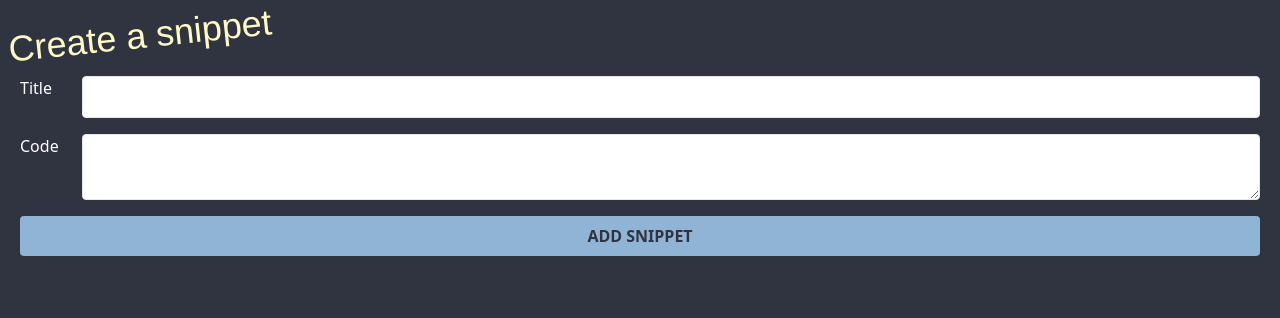
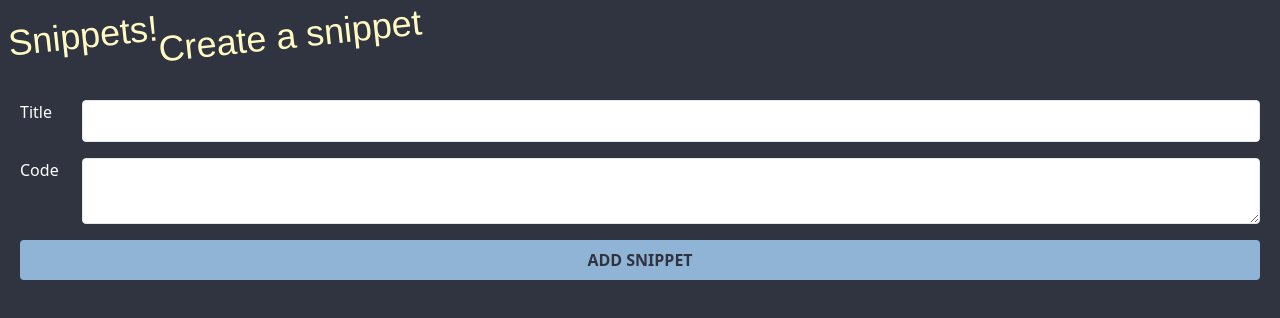
Before and after one commit to SmackSmash/grider-snippets, a Next.js app: page /snippets/new in a window 1280 px wide. Shown: the top 318 px of the page. Built offline with nearby package versions, Linux system fonts and the light colour scheme; a web font is replaced by a local one.

Commit message:
Fleshed out snippet page

```diff
--- a/src/app/layout.tsx
+++ b/src/app/layout.tsx
@@ -1,5 +1,6 @@
 import { type ReactNode } from 'react';
 import { type Metadata } from 'next';
+import Link from 'next/link';
 import './globals.css';
 
 export const metadata: Metadata = {
@@ -15,7 +16,15 @@ export default function RootLayout({
   return (
     <html lang='en'>
       <body>
-        <div className='container m-2 mx-auto px-2'>{children}</div>
+        <div className='container m-2 mx-auto px-2'>
+          <Link
+            className='mb-8 mt-2 inline-block -rotate-6 text-4xl text-poimandres-yellow'
+            href='/'
+          >
+            Snippets!
+          </Link>
+          {children}
+        </div>
       </body>
     </html>
   );
--- a/src/app/page.tsx
+++ b/src/app/page.tsx
@@ -13,10 +13,9 @@ export default async function Home() {
 
   return (
     <div>
-      <h1 className='my-2 inline-block -rotate-6 text-4xl text-poimandres-yellow'>Snippets!</h1>
       {snippets.map(({ id, title, code }) => (
-        <div className='my-8' key={id}>
-          <div className='flex'>
+        <div className='mb-8' key={id}>
+          <div className='flex' key={id}>
             <h1 className='mb-2'>{title}</h1>
             <Link
               className='ml-auto rounded-t-md bg-poimandres-blackslate px-4 pt-1 text-poimandres-lightgreen hover:underline'
--- a/src/app/snippets/[id]/page.tsx
+++ b/src/app/snippets/[id]/page.tsx
@@ -1,3 +1,5 @@
+import { getHighlighter } from 'shiki';
+import parse from 'html-react-parser';
 import { db } from '@/db';
 
 interface ViewSnippetProps {
@@ -7,5 +9,21 @@ interface ViewSnippetProps {
 }
 
 export default async function ViewSnippet({ params: { id } }: ViewSnippetProps) {
-  return <div>{id}</div>;
+  const snippet = await db.snippet.findFirst({ where: { id: Number(id) } });
+
+  const highlighter = await getHighlighter({
+    themes: ['poimandres'],
+    langs: ['javascript']
+  });
+
+  return (
+    <div className='overflow-x-auto rounded bg-poimandres-blackslate p-4 shadow-md'>
+      {parse(
+        highlighter.codeToHtml(snippet!.code, {
+          lang: 'javascript',
+          theme: 'poimandres'
+        })
+      )}
+    </div>
+  );
 }
```
